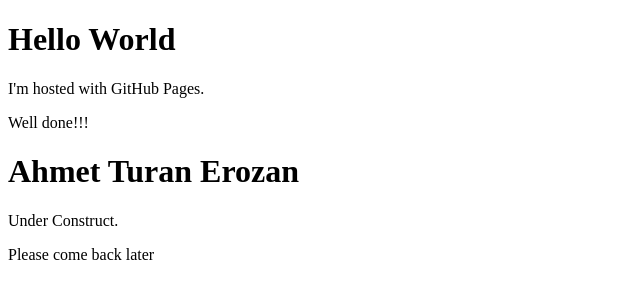
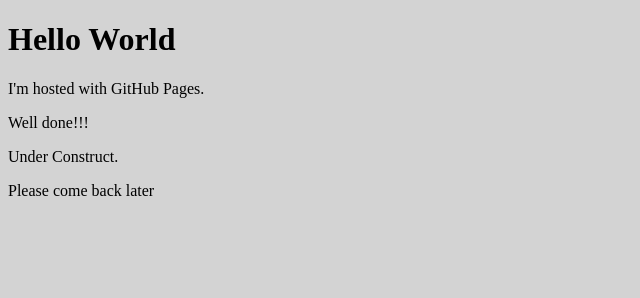
Before and after one commit to aerozan/aerozan.github.io, a plain HTML site: page index.html in a window 1280 px wide. Shown: the whole page, without its empty margins (0-640 px from the left). Drawn offline with Linux system fonts and the light colour scheme.

Commit message:
Update index.html

```diff
--- a/index.html
+++ b/index.html
@@ -1,10 +1,10 @@
 <!DOCTYPE html>
 <html>
-<body>
+<body style="background-color:lightgray;">
 <h1>Hello World</h1>
 <p>I'm hosted with GitHub Pages.</p>
 <p>Well done!!!</p>
-<h1>Ahmet Turan Erozan</h1>
+<p></p>
 <p>Under Construct.</p>
 <p>Please come back later</p>
 </body>
```
